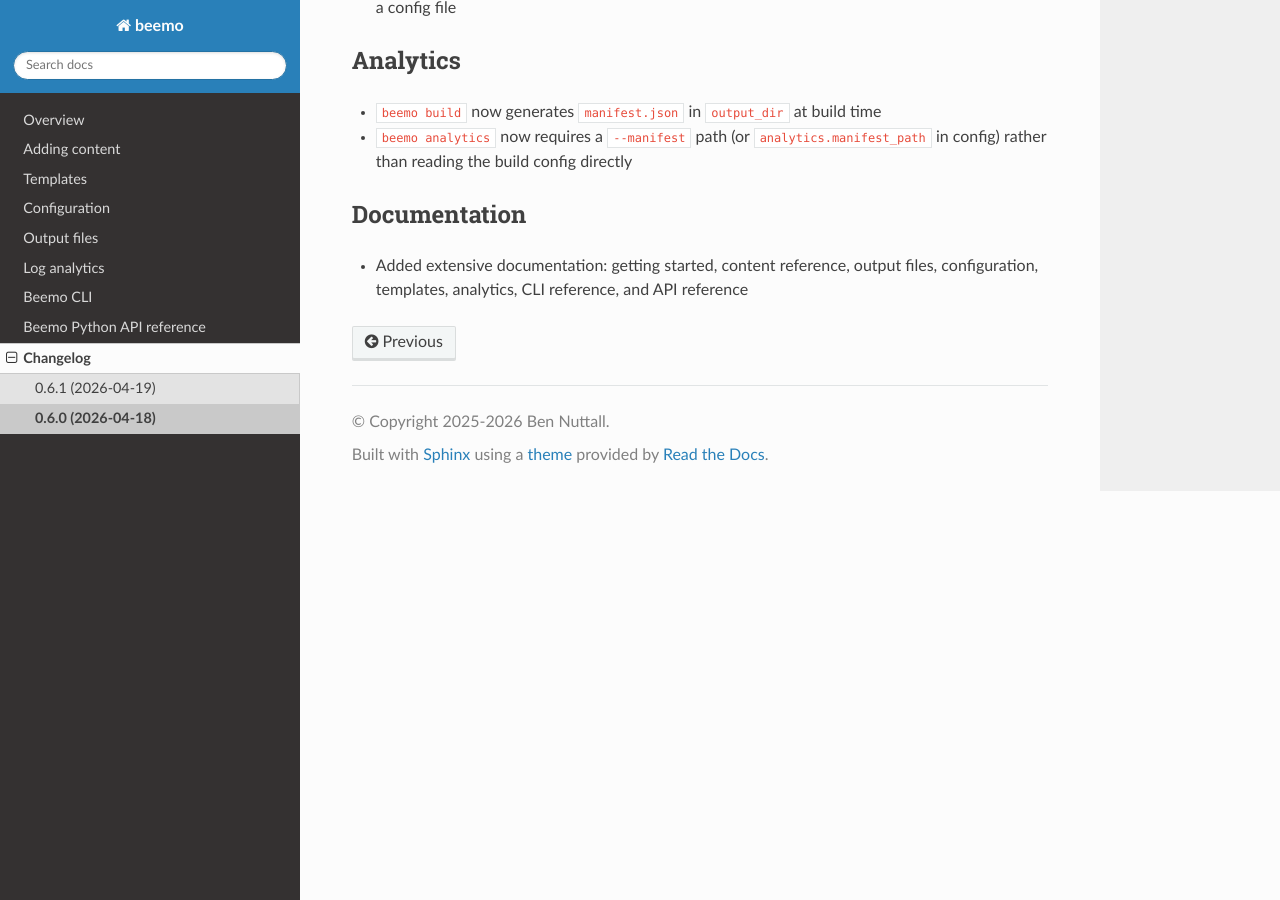
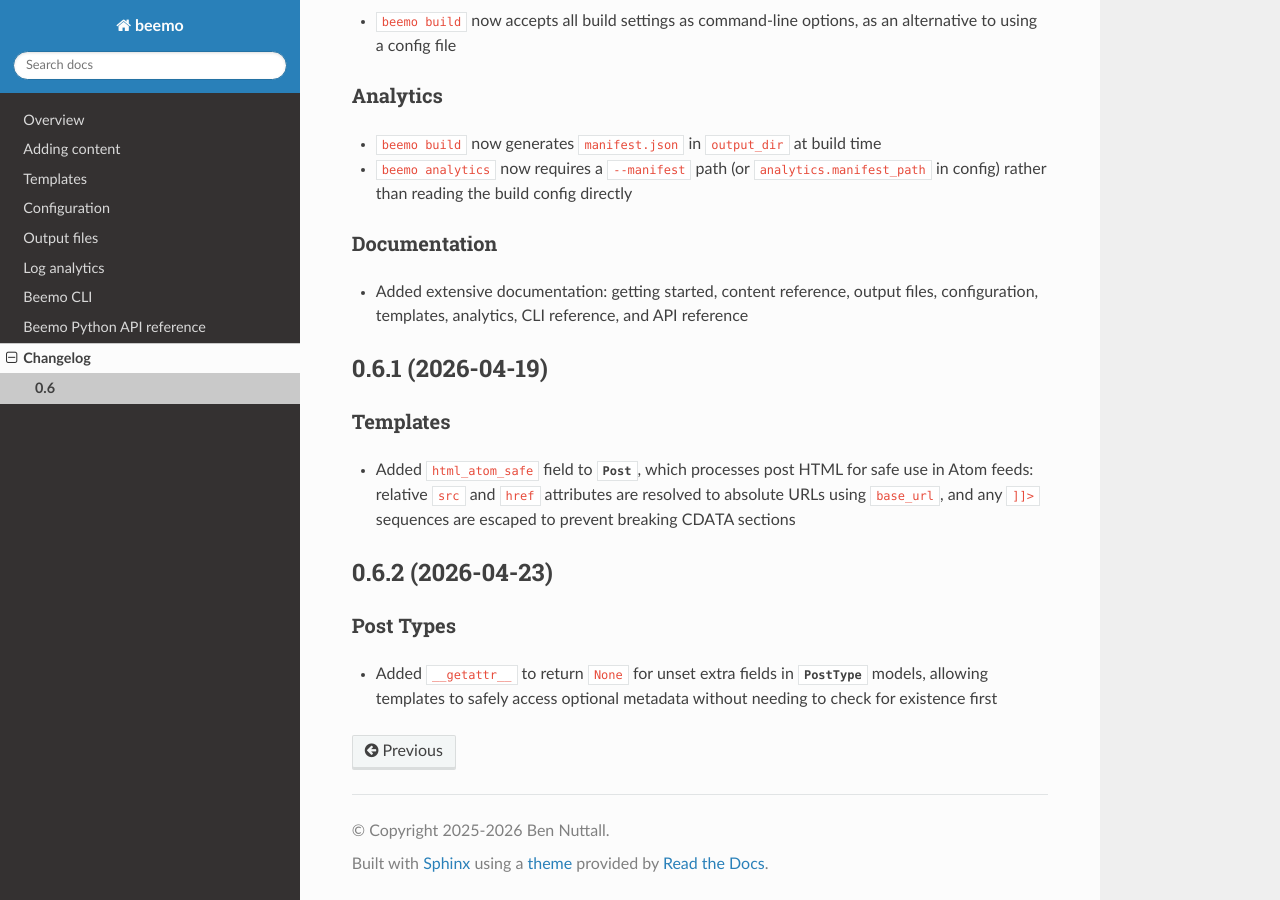
Before and after one commit to bennuttall/beemo, a Sphinx documentation site: the page built from docs/changelog/0.6.rst, in a window 1280 px wide and 900 px high, scrolled down 654 px. Built offline with Sphinx 7.4.7 and the Read the Docs theme 3.1.0, drawn with Linux system fonts in a browser that asks for light colours; some of the changed text lies outside the part shown.

Commit message:
Release v0.6.2

```diff
--- a/docs/changelog/0.6.0.rst
+++ b/docs/changelog/0.6.rst
@@ -1,11 +1,14 @@
-==================
+===
+0.6
+===
+
+.. currentmodule:: beemo
+
 0.6.0 (2026-04-18)
 ==================
 
-.. currentmodule:: beemo
-
 Templates
-=========
+---------
 
 - A :class:`~site_data.SiteData` object is now passed into templates as ``site``
 - ``post`` and ``page`` are now always passed into every template, allowing all templates to access
@@ -14,7 +17,7 @@ Templates
 - Added ``base_url`` to ``BuildConfig``, accessible in templates via ``site.config.base_url``
 
 Content
-=======
+-------
 
 - The URL slug is now derived from the content directory name rather than being set in ``meta.yml``
 - Added a dedicated :class:`~post_types.HomePage` model for the homepage (served at ``/``, no slug)
@@ -23,20 +26,42 @@ Content
 - Removed the ``full_width`` meta field in favour of using custom templates
 
 CLI
-===
+---
 
 - ``beemo build`` now accepts all build settings as command-line options, as an alternative to
   using a config file
 
 Analytics
-=========
+---------
 
 - ``beemo build`` now generates ``manifest.json`` in ``output_dir`` at build time
 - ``beemo analytics`` now requires a ``--manifest`` path (or ``analytics.manifest_path`` in
   config) rather than reading the build config directly
 
 Documentation
-=============
+-------------
 
 - Added extensive documentation: getting started, content reference, output files, configuration,
   templates, analytics, CLI reference, and API reference
+
+0.6.1 (2026-04-19)
+==================
+
+.. currentmodule:: beemo
+
+Templates
+---------
+
+- Added ``html_atom_safe`` field to :class:`~post_types.Post`, which processes post HTML for safe
+  use in Atom feeds: relative ``src`` and ``href`` attributes are resolved to absolute URLs using
+  ``base_url``, and any ``]]>`` sequences are escaped to prevent breaking CDATA sections
+
+0.6.2 (2026-04-23)
+==================
+
+Post Types
+----------
+
+- Added ``__getattr__`` to return ``None`` for unset extra fields in :class:`~post_types.PostType`
+  models, allowing templates to safely access optional metadata without needing to check for
+  existence first
--- a/docs/changelog/index.rst
+++ b/docs/changelog/index.rst
@@ -5,5 +5,4 @@ Changelog
 .. toctree::
    :maxdepth: 1
 
-   0.6.1
-   0.6.0
+   0.6
--- a/docs/conf.py
+++ b/docs/conf.py
@@ -1,9 +1,7 @@
 from datetime import datetime
 
 
-beemo_version = "0.6.1"
-
-# -- General configuration ------------------------------------------------
+beemo_version = "0.6.2"
 
 project = "beemo"
 version = beemo_version
--- a/docs/content.rst
+++ b/docs/content.rst
@@ -75,7 +75,7 @@ Example ``meta.yml`` for a post:
    tags:
      - python
      - beemo
-   cover_image: photo.jpg
+   cover_image: images/photo.jpg
 
 Pages
 =====
--- a/pyproject.toml
+++ b/pyproject.toml
@@ -1,6 +1,6 @@
 [project]
 name = "beemo"
-version = "0.6.1"
+version = "0.6.2"
 description = "A Python-based static site generator. Bring your own content and templates and it'll quickly generate you a deployable HTML website/blog."
 authors = [
     {name = "Ben Nuttall", email = "ben@bennuttall.com"}
```
Also changed, not shown: docs/changelog/0.6.1.rst (deleted, +0 -12 lines).
